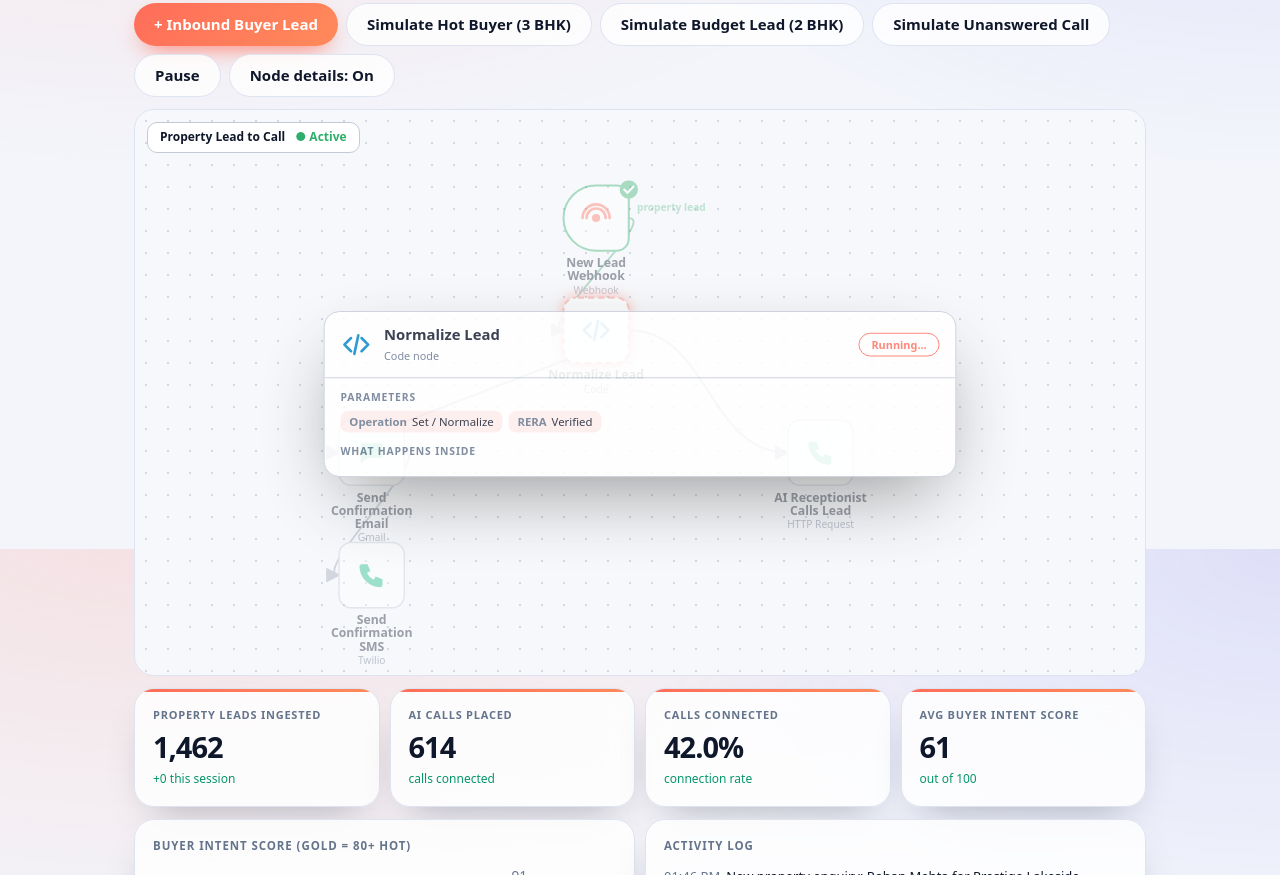
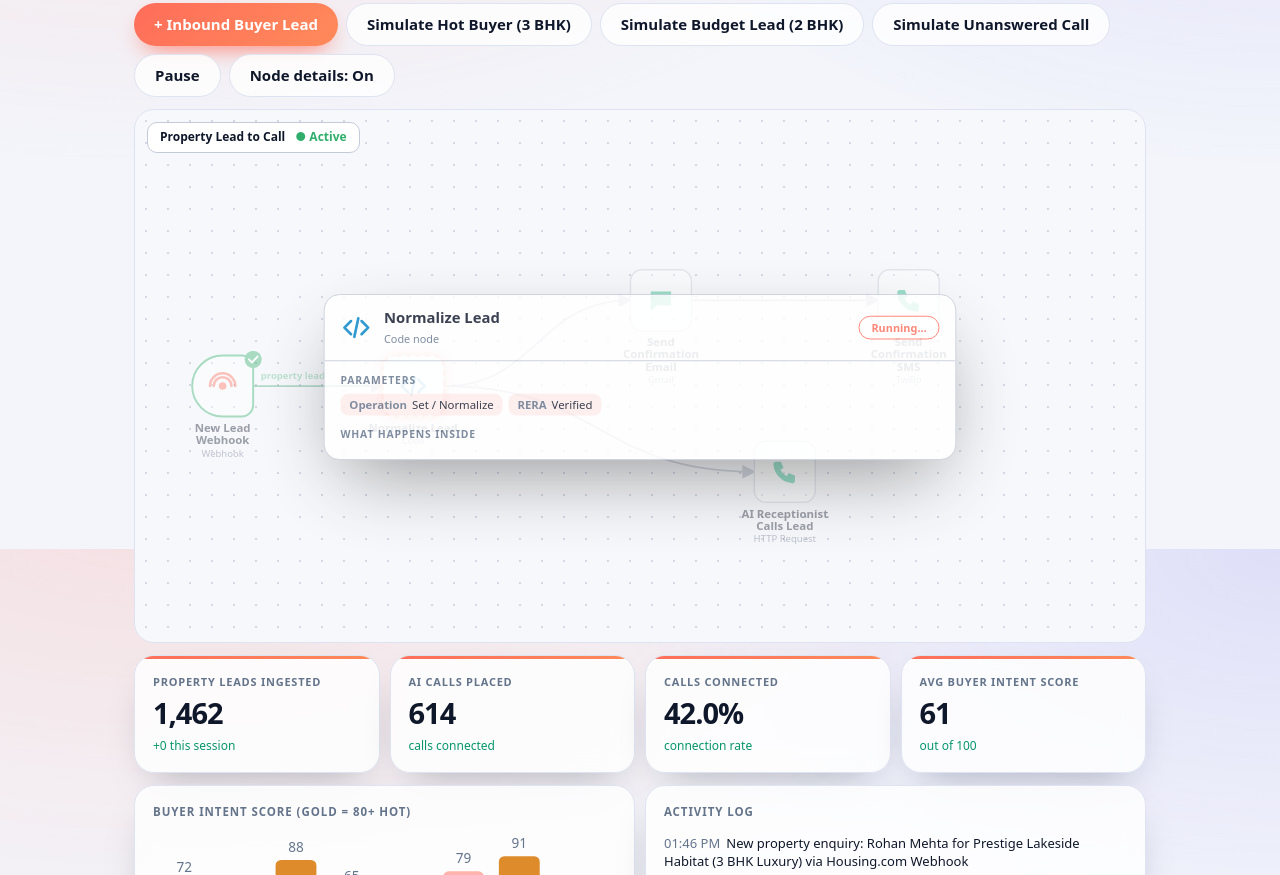
Before and after one commit to janhavi-28/n8n_website, a website: page Live_Workflow__Lead_Call_Pipeline_3_Parts.html in a window 1280 px wide. Shown: the part 251-1126 px from the top of the page. Drawn offline with Linux system fonts and the light colour scheme.

Commit message:
style: restructure 3-part real estate workflow to clean horizontal layout

```diff
--- a/Live_Workflow__Lead_Call_Pipeline_3_Parts.html
+++ b/Live_Workflow__Lead_Call_Pipeline_3_Parts.html
@@ -59,7 +59,7 @@ li.gold{color:var(--gold)}li.bad{color:var(--bad)}li.good{color:var(--good)}
 <h2 id="title" style="font-size:18px;color:var(--text);text-transform:none;letter-spacing:-.01em;margin:4px 0 2px"></h2>
 <p class="sub" id="sub" style="margin-top:0"></p>
 <div class="bar"><span id="bt" style="display:contents"></span><button id="play">Pause</button><button id="det">Node details: On</button></div>
-<div class="cvw"><div class="cv"><div class="chip"><span id="chipt"></span> <b>● Active</b></div><svg id="w" viewBox="0 0 990 500" role="img" aria-label="n8n style lead pipeline workflow"></svg></div><div class="ndv" id="ndv"></div></div>
+<div class="cvw"><div class="cv"><div class="chip"><span id="chipt"></span> <b>● Active</b></div><svg id="w" viewBox="0 0 1060 500" role="img" aria-label="n8n style lead pipeline workflow"></svg></div><div class="ndv" id="ndv"></div></div>
 <div class="card inb" id="inbox" style="display:none"><h2><span id="itt"></span> <span class="cnt" id="icnt">0</span></h2><div id="ibl"></div></div>
 <div class="kpis" id="kpis"></div>
 <div class="two"><div class="card"><h2 id="ctt"></h2><svg class="bars" id="ch" viewBox="0 0 340 130"></svg></div><div class="card"><h2>Activity log</h2><ul id="log"></ul></div></div>
@@ -135,7 +135,7 @@ const L=[
 const dur=s=>Math.floor(s/60)+"m "+String(s%60).padStart(2,"0")+"s";
 const trim=()=>{if(S.hist.length>8){S.hist.shift();S.xh.shift()}};
 
-/* ---------- Part 1: Lead Intake + AI Call ---------- */
+/* ---------- Part 1: Lead Intake + AI Call (Horizontal Layout) ---------- */
 async function run1(kind){
   if(running){pending.push(kind);return}running=true;reset();
   const [n,proj,config,loc,val,sc]=rnd(L);
@@ -170,7 +170,7 @@ async function run1(kind){
 }
 function kp1(f){setK("a",S.leads,nf,`+${S.session} this session`);setK("b",S.conn,nf,"calls connected",f);setK("c",(S.conn/S.leads*100),pf,"connection rate");setK("d",S.avg,n=>n.toFixed(0),"out of 100")}
 
-/* ---------- Part 2: Post-Call Scoring + Routing ---------- */
+/* ---------- Part 2: Post-Call Scoring + Routing (Horizontal Layout) ---------- */
 async function run2(kind){
   if(running){pending.push(kind);return}running=true;reset();
   const [n,proj,config,loc,val,sc]=rnd(L);
@@ -231,7 +231,7 @@ async function run2(kind){
 }
 function kp2(f){setK("a",S.routed,nf,`+${S.session} this session`);setK("b",S.demo,nf,"hot leads fast-tracked",f);setK("c",S.cb,nf,"site visits booked");setK("d",S.nur,nf,"nurture queue")}
 
-/* ---------- Part 3: Call Transcription + Analysis + Follow-up ---------- */
+/* ---------- Part 3: Call Transcription + Analysis + Follow-up (Horizontal Layout) ---------- */
 async function run3(kind){
   if(running){pending.push(kind);return}running=true;reset();
   const [n,proj,config,loc,val]=rnd(L);
@@ -285,23 +285,82 @@ async function run3(kind){
 }
 function kp3(f){setK("a",S.n,nf,`+${S.session} this session`);setK("b",S.avg,n=>n.toFixed(0),"out of 100");setK("c",S.pos,nf,"high-intent buyer calls",f);setK("d",S.fl,nf,"objections addressed")}
 
-/* ---------- config ---------- */
+/* ---------- config: CLEAN HORIZONTAL LAYOUTS ---------- */
 const DEMOS={
 d1:{tab:"Part 1: Intake & AI Call",title:"Part 1: Real Estate Lead Intake & AI Call",sub:"A property buyer submits an enquiry on Housing.com, 99acres, or Meta Ads. Data is cleaned, a WhatsApp brochure is sent immediately, and an AI voice agent dials the buyer within 60 seconds.",chip:"Property Lead to Call",wrap:15,
- nodes:[["trig","New Lead Webhook","Webhook",420,20,"wh",1],["clean","Normalize Lead","Code",420,130,"cd"],["em","Send Confirmation Email","Gmail",200,250,"ms"],["sms","Send Confirmation SMS","Twilio",200,370,"ph"],["call","AI Receptionist Calls Lead","HTTP Request",640,250,"ph"]],
- edges:[["trig","clean","property lead"],["clean","em","brochure"],["em","sms","sms sent"],["clean","call","dial buyer",10]],
+ nodes:[
+   ["trig","New Lead Webhook","Webhook",60,200,"wh",1],
+   ["clean","Normalize Lead","Code",260,200,"cd"],
+   ["em","Send Confirmation Email","Gmail",520,110,"ms"],
+   ["sms","Send Confirmation SMS","Twilio",780,110,"ph"],
+   ["call","AI Receptionist Calls Lead","HTTP Request",650,290,"ph"]
+ ],
+ edges:[
+   ["trig","clean","property lead"],
+   ["clean","em","brochure"],
+   ["em","sms","sms sent"],
+   ["clean","call","dial buyer",10]
+ ],
  btns:[["+ Inbound Buyer Lead","",1],["Simulate Hot Buyer (3 BHK)","hot"],["Simulate Budget Lead (2 BHK)","cold"],["Simulate Unanswered Call","noans"]],
  k:["Property Leads Ingested","AI Calls Placed","Calls Connected","Avg Buyer Intent Score"],chart:"Buyer intent score (gold = 80+ Hot)",inbox:"Active property buyers queue",
  init:()=>({leads:1462,qual:877,conn:614,avg:61,hist:[72,48,88,65,34,79,91,58],xh:[0,0,1,0,0,0,1,0],ib:[],q:0,session:0}),kp:()=>kp1(0),run:run1},
+
 d2:{tab:"Part 2: Post-Call Routing",title:"Part 2: Post-Call Scoring & Site Visit Routing",sub:"The qualification call concludes. Claude extracts buyer budget and timeline, routes hot buyers to instant site-visit scheduling, sends 3D walkthroughs to warm prospects, and handles agent availability transfer.",chip:"Site Visit Router",wrap:15,
- nodes:[["trig","Vapi End-of-Call Webhook","Webhook",260,20,"wh",1],["ext","Extract Call Data","Code",260,110,"cd"],["score","Claude Scores Lead","HTTP Request",260,200,"ai"],["parse","Parse Score","Code",260,290,"cd"],["sw","Route by Lead Score","Switch",260,380,"sw"],["hot","Trigger Call Analysis (Workflow 3)","HTTP Request",50,440,"ph"],["book","Book Agent Calendar","Calendar",260,440,"ck"],["cold","Add to Follow-up List","Google Sheets",470,440,"db"],["trig2","Transfer Lookup Webhook","Webhook",760,40,"wh",1],["avail","Check Agent Availability","Calendar",760,150,"ck"],["pick","Pick Agent Number","Code",760,260,"cd"],["dest","Return Transfer Destination","Respond",760,370,"ph"]],
- edges:[["trig","ext"],["ext","score"],["score","parse"],["parse","sw"],["sw","hot","Hot (85+)",-15],["sw","book","Warm (60-84)",0],["sw","cold","Cold (<60)",15],["trig2","avail"],["avail","pick"],["pick","dest"]],
+ nodes:[
+   ["trig","Vapi End-of-Call Webhook","Webhook",50,90,"wh",1],
+   ["ext","Extract Call Data","Code",210,90,"cd"],
+   ["score","Claude Scores Lead","HTTP Request",370,90,"ai"],
+   ["parse","Parse Score","Code",530,90,"cd"],
+   ["sw","Route by Lead Score","Switch",680,90,"sw"],
+   ["hot","Trigger Call Analysis (W3)","HTTP Request",850,20,"ph"],
+   ["book","Book Agent Calendar","Calendar",850,90,"ck"],
+   ["cold","Add to Follow-up List","Google Sheets",850,165,"db"],
+   ["trig2","Transfer Lookup Webhook","Webhook",80,340,"wh",1],
+   ["avail","Check Agent Availability","Calendar",330,340,"ck"],
+   ["pick","Pick Agent Number","Code",580,340,"cd"],
+   ["dest","Return Transfer Destination","Respond",830,340,"ph"]
+ ],
+ edges:[
+   ["trig","ext"],
+   ["ext","score"],
+   ["score","parse"],
+   ["parse","sw"],
+   ["sw","hot","Hot (85+)",-10],
+   ["sw","book","Warm (60-84)",0],
+   ["sw","cold","Cold (<60)",10],
+   ["trig2","avail"],
+   ["avail","pick"],
+   ["pick","dest"]
+ ],
  btns:[["+ Process Call Outcome","",1],["Simulate Hot Lead (85+)","hot"],["Simulate Warm Lead (Book Site Visit)","warm"],["Simulate Cold Lead (Follow-up)","cold"],["Simulate Live Call Transfer","transfer"]],
  k:["Calls Evaluated","Hot Leads Fast-Tracked","Site Visits Scheduled","Nurture List"],chart:"Buyer qualification score (gold = hot lead)",inbox:"Site visits & routing queue",
  init:()=>({routed:861,demo:112,cb:96,nur:188,sms:140,hist:[88,72,94,62,45,90,78,86],xh:[1,0,1,0,0,1,0,1],ib:[],q:0,session:0}),kp:()=>kp2(0),run:run2},
+
 d3:{tab:"Part 3: Call Analysis",title:"Part 3: Call Transcription & Follow-up Analysis",sub:"Every property call recording is transcribed via Whisper and analyzed by Claude: buyer sentiment, budget readiness, and objections. Automatically updates the CRM, dispatches follow-up emails, and creates proposal docs.",chip:"Buyer Call Intelligence",wrap:15,
- nodes:[["trig","Call Analysis Webhook","Webhook",400,20,"wh",1],["iff","Has Recording?","If",400,110,"iff"],["dl","Download Call Recording","HTTP Request",230,190,"ph"],["tr","Transcribe Recording (Whisper)","HTTP Request",230,275,"mic"],["bld","Build Transcript","Code",400,350,"cd"],["ai","Claude Analyzes Transcript","HTTP Request",580,350,"ai"],["parse","Parse Analysis","Code",740,350,"cd"],["crm","Update CRM (HubSpot)","HubSpot",900,230,"pr"],["em","Send Follow-up Email","Gmail",900,345,"ms"],["doc","Create Proposal + Invoice Doc","Google Docs",900,440,"lg"]],
- edges:[["trig","iff"],["iff","dl","yes",-15],["dl","tr"],["tr","bld"],["iff","bld","no",15],["bld","ai"],["ai","parse"],["parse","crm","deal sync"],["parse","em","follow-up"],["parse","doc","proposal doc",15]],
+ nodes:[
+   ["trig","Call Analysis Webhook","Webhook",40,200,"wh",1],
+   ["iff","Has Recording?","If",170,200,"iff"],
+   ["dl","Download Recording","HTTP Request",300,90,"ph"],
+   ["tr","Transcribe (Whisper)","HTTP Request",440,90,"mic"],
+   ["bld","Build Transcript","Code",570,200,"cd"],
+   ["ai","Claude Analyzes Transcript","HTTP Request",700,200,"ai"],
+   ["parse","Parse Analysis","Code",820,200,"cd"],
+   ["crm","Update CRM","HubSpot",940,85,"pr"],
+   ["em","Send Follow-up Email","Gmail",940,200,"ms"],
+   ["doc","Create Proposal Doc","Google Docs",940,315,"lg"]
+ ],
+ edges:[
+   ["trig","iff"],
+   ["iff","dl","yes",-12],
+   ["dl","tr"],
+   ["tr","bld"],
+   ["iff","bld","no",12],
+   ["bld","ai"],
+   ["ai","parse"],
+   ["parse","crm","deal sync"],
+   ["parse","em","follow-up"],
+   ["parse","doc","proposal doc",12]
+ ],
  btns:[["+ Transcribe & Analyze","",1],["Simulate With Audio Recording","yes"],["Simulate Direct Audio Stream","no"],["Simulate Negotiation Call","flag"]],
  k:["Buyer Calls Analyzed","Avg Call Quality Score","High-Intent Calls","Objections Handled"],chart:"Buyer qualification score (gold = high intent)",inbox:"Manager review & quote queue",
  init:()=>({n:640,avg:82,fl:44,pos:410,hist:[82,76,88,90,79,94,68,88],xh:[0,0,1,1,0,1,0,1],ib:[],q:0,session:0}),kp:()=>kp3(0),run:run3}
```
